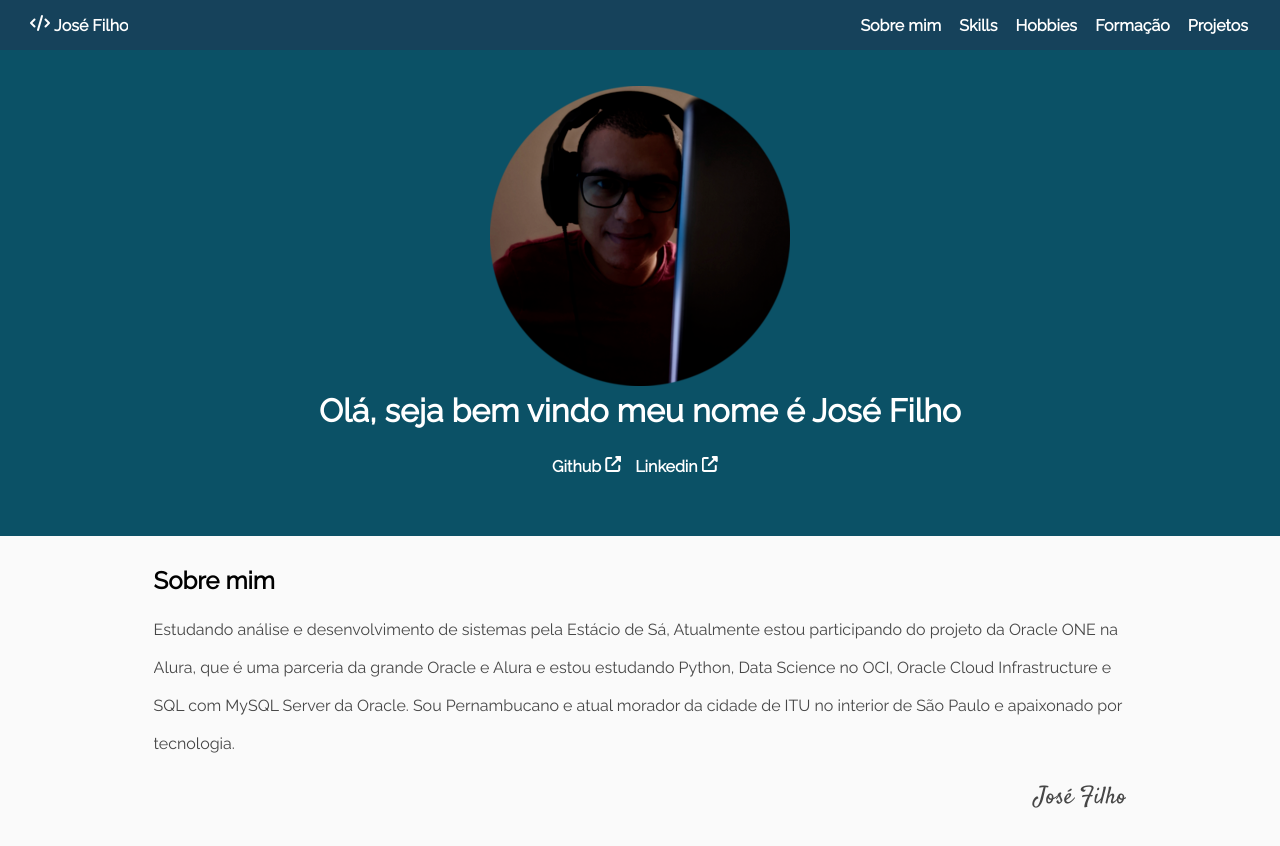
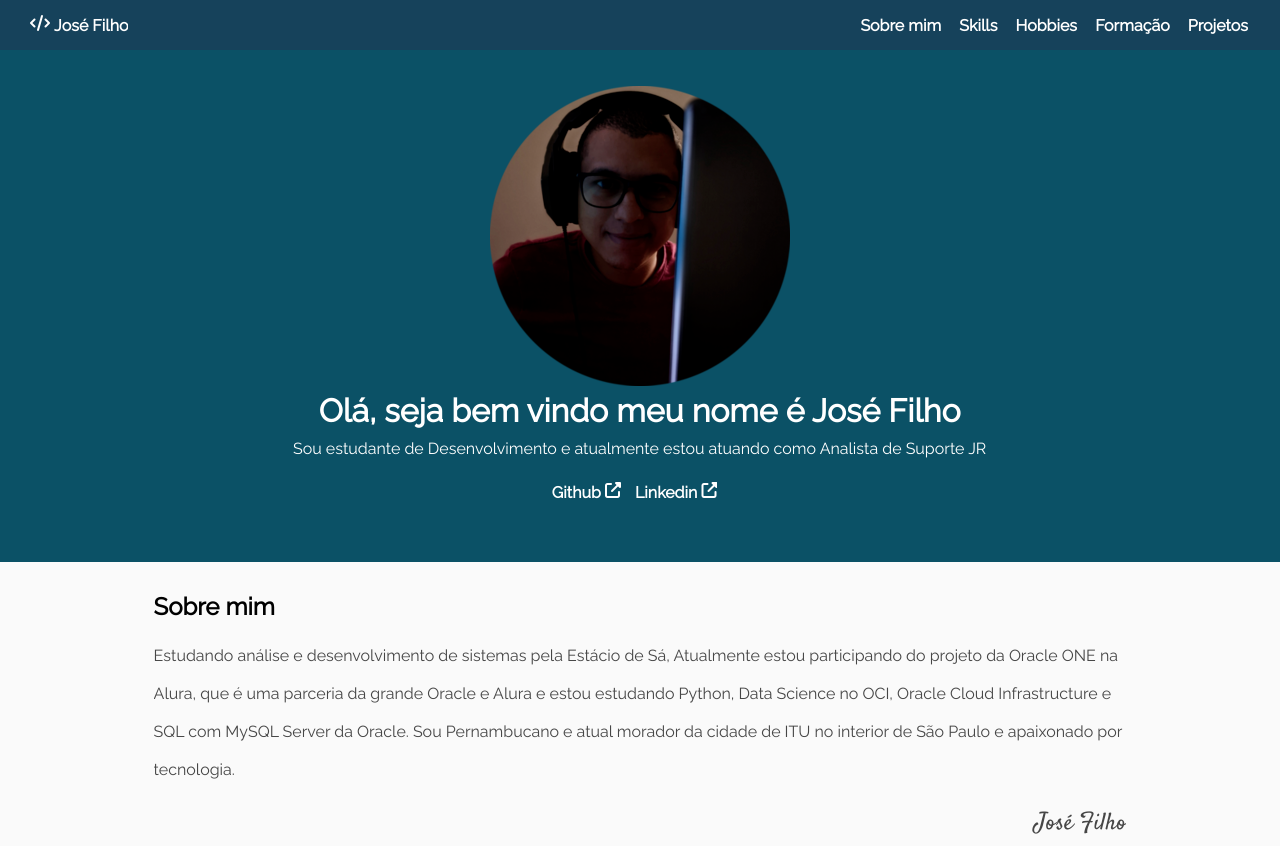
Before and after one commit to josecsfilho/Sobre, a plain HTML site: page index.html in a window 1280 px wide. Shown: the top 846 px of the page. Drawn offline with nearby package versions, Linux system fonts and the light colour scheme.

Commit message:
Update index.html

```diff
--- a/index.html
+++ b/index.html
@@ -54,7 +54,7 @@
         <div class="container">
             <div class="text-content" data-aos="flip-down" data-aos-duration="3000">
                 <h1>Olá, seja bem vindo meu nome é José Filho</h1>
-             <!--   <p>Sou estudante de Desenvolvimento e atualmente estou atuando como Analista de Suporte JR</p>-->
+                 <p>Sou estudante de Desenvolvimento e atualmente estou atuando como Analista de Suporte JR</p>
                 <ul>
                     <li><a href="https://github.com/josecsfilho" target="_blank">Github <i
                                 class="fa-solid fa-up-right-from-square"></i></a></li>
```
